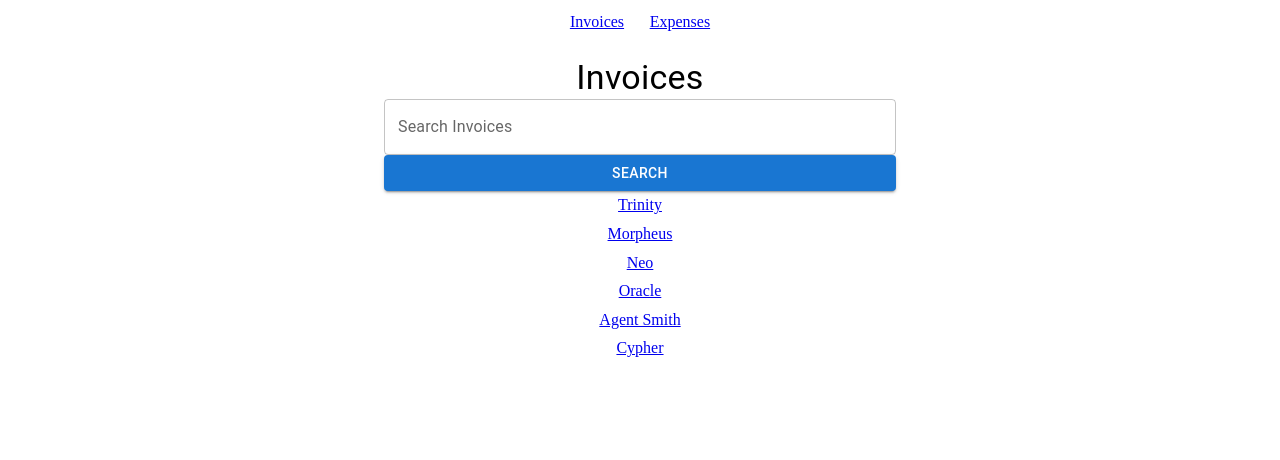
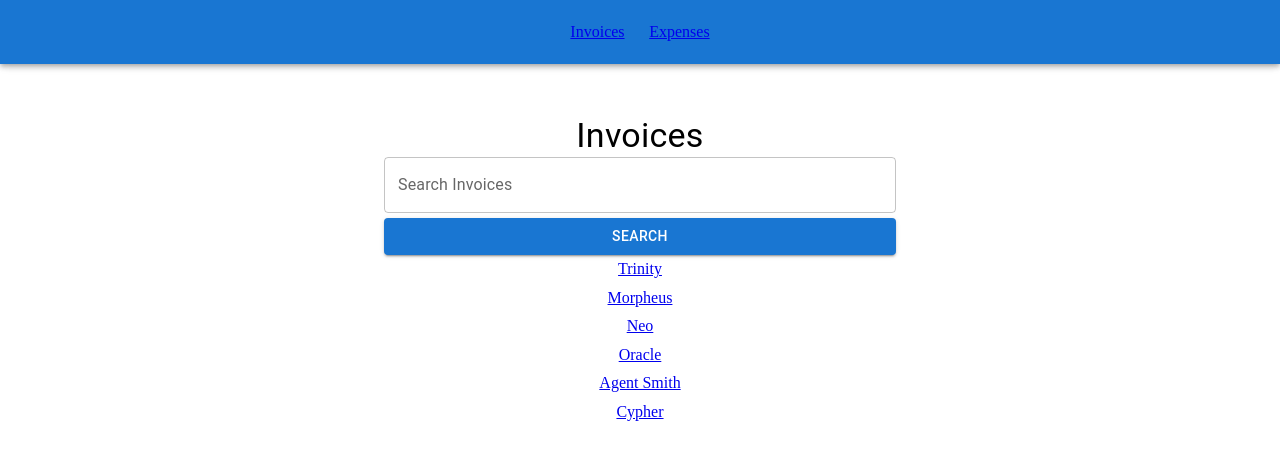
Before and after one commit to mmrosatab/Learn-More-About-React-Router-Dom-V6, a React (Create React App) app in the folder react-router-dom-v6/: page /invoices in a window 1280 px wide. Shown: the top 460 px of the page. Built offline with nearby package versions, Linux system fonts and the light colour scheme.

Commit message:
Feature: Adding AppBar and Toolbar

```diff
--- a/react-router-dom-v6/src/App.js
+++ b/react-router-dom-v6/src/App.js
@@ -2,20 +2,22 @@ import React from "react";
 import { Link, Outlet } from "react-router-dom";
 import "normalize.css";
 import "./styles.css";
+import AppBar from "@mui/material/AppBar";
+import Toolbar from "@mui/material/Toolbar";
 
 function App() {
   return (
     <section>
-      <header>
-        <nav>
-          <Link className="links" to="/invoices">
+      <AppBar>
+        <Toolbar className="bar-container">
+          <Link variant="h6" className="links" to="/invoices">
             Invoices
           </Link>
           <Link className="links" to="/expenses">
             Expenses
           </Link>
-        </nav>
-      </header>
+        </Toolbar>
+      </AppBar>
       <Outlet />
     </section>
   );
--- a/react-router-dom-v6/src/components/counter/styles.css
+++ b/react-router-dom-v6/src/components/counter/styles.css
@@ -2,3 +2,8 @@
   width: 10%;
   margin-left: 2%;
 }
+
+.counter-container {
+  width: 5% !important;
+  background-color: red;
+}
--- a/react-router-dom-v6/src/routes/expenses/styles.css
+++ b/react-router-dom-v6/src/routes/expenses/styles.css
@@ -2,6 +2,7 @@
   display: flex;
   flex-direction: column;
   align-items: center;
+  margin-top: 8%;
   padding: 1%;
 }
 
--- a/react-router-dom-v6/src/routes/invoices/index.js
+++ b/react-router-dom-v6/src/routes/invoices/index.js
@@ -49,7 +49,7 @@ export default function Invoices() {
           onChange={(event) => handleChange(event)}
         />
         <Button
-          className="button"
+          className="button-search-invoices"
           variant="contained"
           onClick={() => handleClick()}
         >
--- a/react-router-dom-v6/src/routes/invoices/styles.css
+++ b/react-router-dom-v6/src/routes/invoices/styles.css
@@ -7,6 +7,7 @@
 .invoices {
   display: flex;
   flex-direction: column;
+  margin-top: 8%;
   padding: 1%;
   width: 40%;
 }
@@ -16,3 +17,7 @@
   flex-direction: column;
   justify-content: space-between;
 }
+
+.button-search-invoices {
+  margin-top: 1% !important;
+}
--- a/react-router-dom-v6/src/styles.css
+++ b/react-router-dom-v6/src/styles.css
@@ -1,7 +1,7 @@
-header nav {
+.bar-container {
   display: flex;
+  flex-direction: row;
   justify-content: center;
-  text-align: center;
 }
 
 .links {
```
